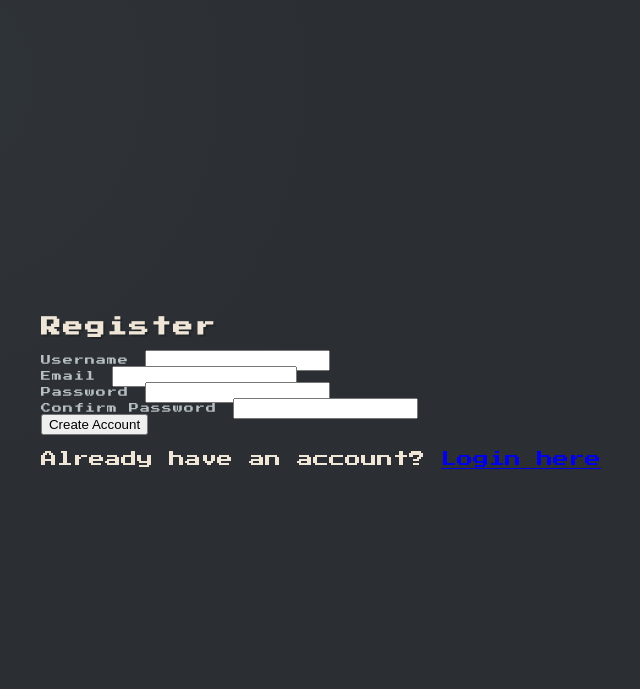
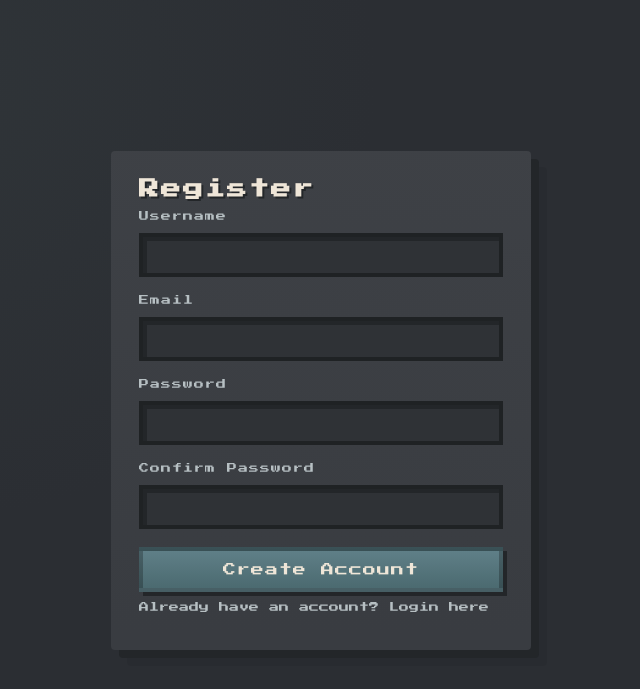
Before and after one commit to RindTel/outdoor_app, a PHP site: page /register.html in a window 1280 px wide. Shown: the top 689 px of the page, without its empty margins (319-959 px from the left). Run offline with PHP 8.4, Linux system fonts and the light colour scheme.

Commit message:
Ta kisha prish register formen edhe e ktheva ehhhhhhhhhhh

```diff
--- a/Login/login.css
+++ b/Login/login.css
@@ -25,7 +25,18 @@ body{
   padding:40px;
 }
 
-.login-container{
+.grain{
+  position:fixed;
+  inset:0;
+  pointer-events:none;
+  mix-blend-mode:overlay;
+  opacity:0.06;
+  background-image: radial-gradient(circle at 10px 10px, rgba(0,0,0,0.04) 0.5px, transparent 0.5px);
+  background-size:6px 6px;
+}
+
+.login-container,
+.register-container{
   width:min(420px, 92vw);
   background: linear-gradient(180deg, rgba(255,255,255,0.02), rgba(0,0,0,0.02));
   padding:28px;
@@ -38,14 +49,15 @@ body{
   image-rendering: pixelated;
 }
 
-h2{
+h1, h2{
   margin:0 0 12px 0;
   font-size:20px;
   letter-spacing:2px;
   text-shadow:2px 2px 0 var(--card-edge);
 }
 
-.login-form{
+.login-form,
+.register-form{
   display:flex;
   flex-direction:column;
   gap:12px;
@@ -57,7 +69,8 @@ label{
   letter-spacing:1px;
 }
 
-.login-form input{
+.login-form input,
+.register-form input{
   background:var(--field);
   border:4px solid var(--field-border);
   padding:12px 10px;
@@ -68,7 +81,8 @@ label{
   box-shadow:4px 4px 0 0 var(--card-edge) inset;
 }
 
-.login-form button{
+.login-form button,
+.register-form button{
   font-family:inherit;
   font-size:13px;
   letter-spacing:1px;
@@ -80,23 +94,27 @@ label{
   box-shadow:4px 4px 0 0 var(--card-edge);
 }
 
-.login-form button:active{
+.login-form button:active,
+.register-form button:active{
   transform:translateY(2px);
   box-shadow:2px 2px 0 0 var(--card-edge);
 }
 
-.register-link{
+.register-link,
+.login-link{
   margin-top:10px;
   font-size:10px;
   color:var(--muted);
 }
 
-.register-link a{
+.register-link a,
+.login-link a{
   color:var(--muted);
   text-decoration:none;
 }
 
-.register-link a:hover{
+.register-link a:hover,
+.login-link a:hover{
   color:var(--text);
 }
 
@@ -111,8 +129,23 @@ label{
   color:#9be7c4;
   margin-top:10px;
 }
-@media (max-width: 400px) {
-  .login-container {
-    padding: 20px;
-  }
+
+.avatar{
+  position:absolute;
+  top:-18px;
+  right:-18px;
+  width:64px;
+  height:64px;
+  padding:6px;
+  border:4px solid var(--card-edge);
+  box-shadow:8px 8px 0 0 var(--card-edge);
+  background:var(--card);
+  display:flex;
+  align-items:center;
+  justify-content:center;
 }
+
+@media (max-width:420px){
+  h1{font-size:16px}
+  .avatar{display:none}
+}
```
